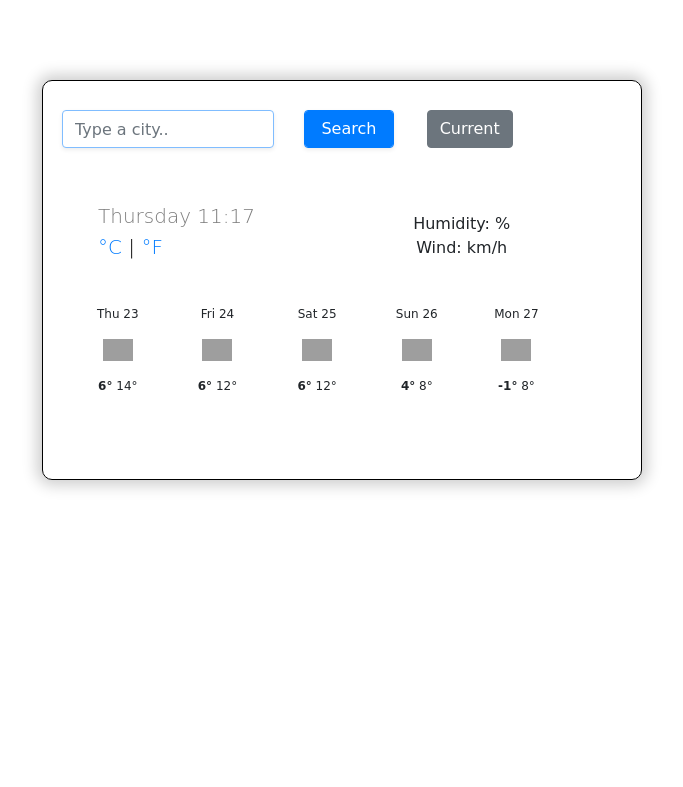
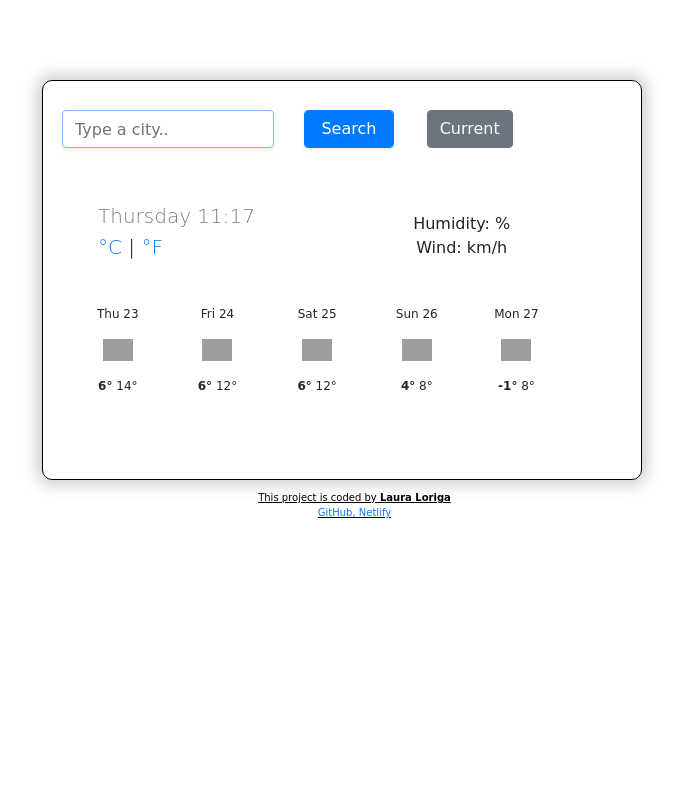
Before and after one commit to Jolie92/Weather-app, a website built with Parcel: page index.html in a window 1280 px wide. Shown: the whole page, without its empty margins (308-991 px from the left). Built offline with nearby package versions, Linux system fonts and the light colour scheme; no server answers; grey boxes are pictures that could not be loaded; files whose address does not match are found by name.

Commit message:
update link

```diff
--- a/index.html
+++ b/index.html
@@ -114,7 +114,15 @@
           </div>
         </div>
       </div>
+    </br>
+    <p class="footer">
+    This project is coded by <strong>Laura Loriga</strong>
+    </br>
+    <a class="githubLink" href="https://github.com/Jolie92/Weather-app" target="_blank">GitHub, </a>
+    <a class="netlifyLink" href="https://iridescent-biscochitos-630555.netlify.app/" target="_blank">Netlify</a>
+      </p>
       <script src="src/index.js"></script>
+
   </body>
 
 </html>
--- a/src/styles.css
+++ b/src/styles.css
@@ -96,3 +96,16 @@ ul {
 .width100 {
   width: 100%;
 }
+
+.footer {
+  font-size: 10px;
+  top: 480px;
+  left: 45px;
+  color: black;
+  text-decoration: underline;
+  position: fixed;
+    bottom: 0;
+    right: 0;
+    padding: 10px;
+
+}
```
